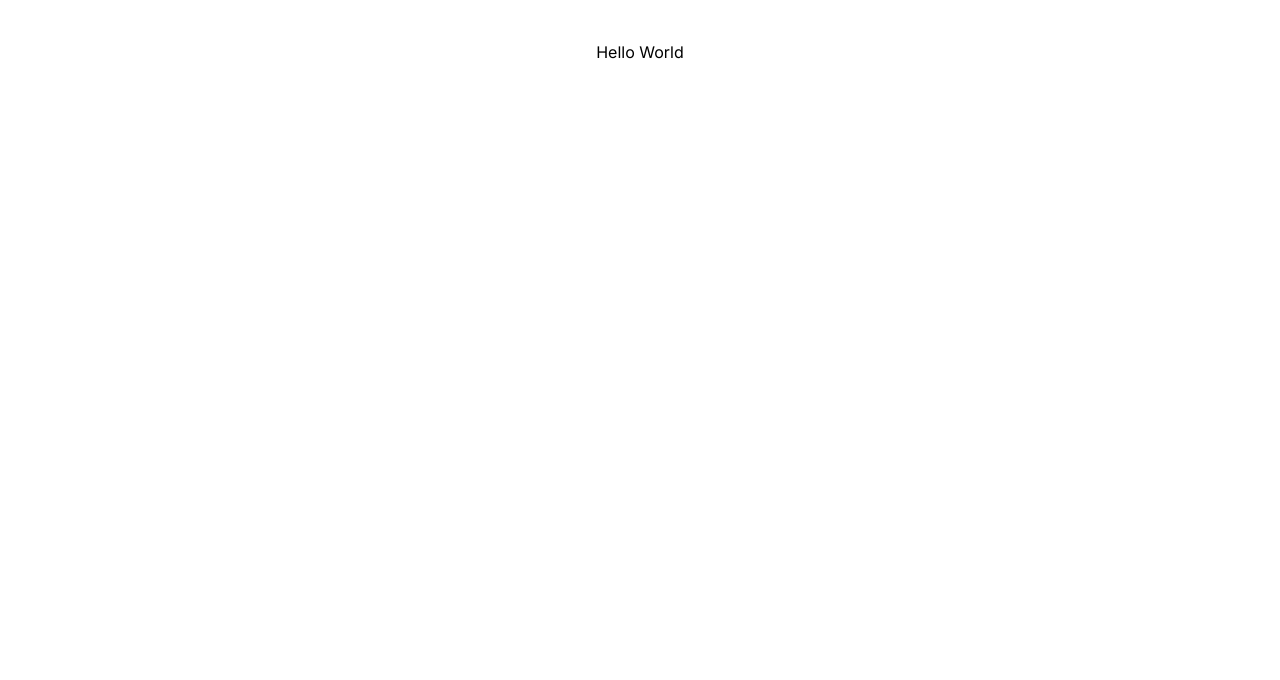
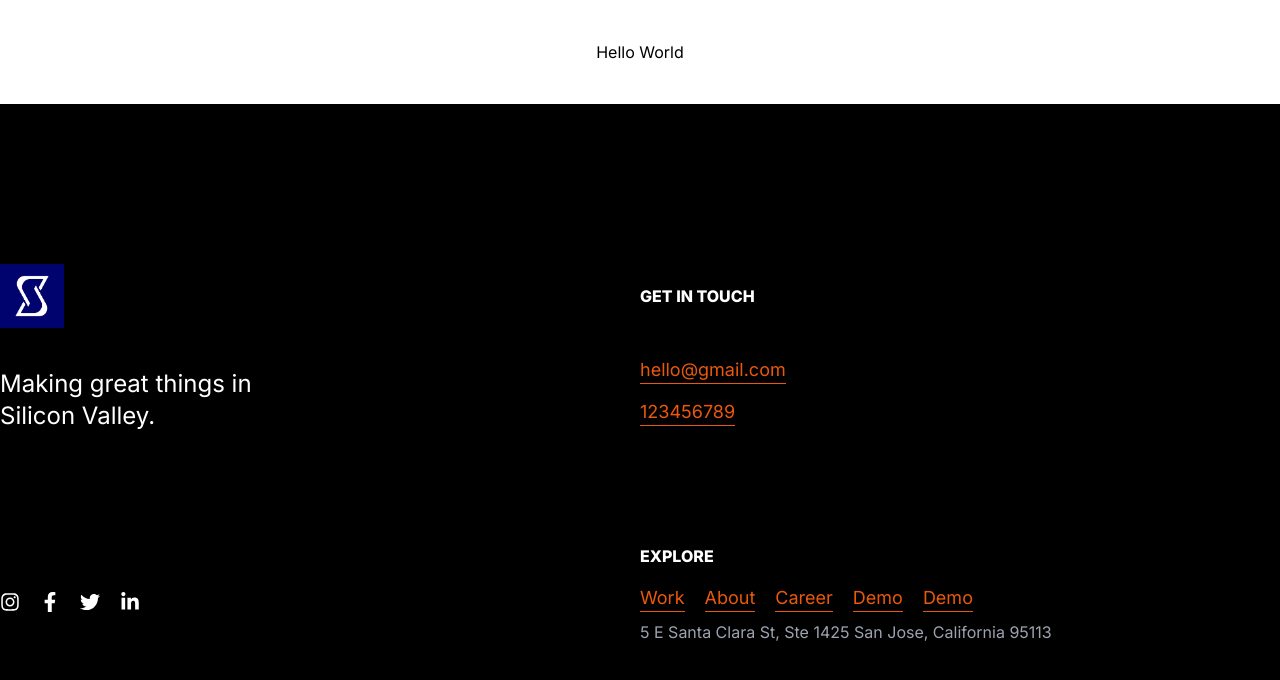
Before and after one commit to FahimHasan683031/webiZoone-, a Next.js app: page /helloworld in a window 1280 px wide. Shown: the top 680 px of the page. Built offline with nearby package versions, Linux system fonts and the light colour scheme.

Commit message:
implement the footer

```diff
--- /dev/null
+++ b/app/components/common/animatedButton/index.jsx
@@ -0,0 +1,15 @@
+import Link from 'next/link';
+import React from 'react';
+
+const AnimatedButton = ({ text, link, textColor }) => {
+    return (
+        <div className='relative group inline-block overflow-hidden'>
+            <Link href={`${link ? link : '/'} `}>
+                <button className={`text-lg mt-2 ${textColor}`}>{text}</button>
+            </Link>
+            <div className='w-full absolute bottom-0 left-0 border-b border-1 border-orange-600 hover:transition duration-1000 transform group-hover:w-full group-hover:translate-x-full'></div>
+        </div>
+    );
+};
+
+export default AnimatedButton;
--- /dev/null
+++ b/app/components/footer/index.jsx
@@ -0,0 +1,58 @@
+"use client"
+import Image from 'next/image';
+import React from 'react';
+import logo from '@/public/logo.jpg'
+import { FaFacebookF } from "react-icons/fa";
+import { FaInstagram } from "react-icons/fa";
+import { FaTwitter } from "react-icons/fa";
+import { FaLinkedinIn } from "react-icons/fa";
+import AnimatedButton from '../common/animatedButton';
+
+const FooterComponent = () => {
+
+    return (
+        <footer className='h-[700px] bg-black text-white'>
+            <div className='max-w-7xl mx-auto py-40 grid grid-cols-2'>
+                <div>
+                    <Image className='w-16' src={logo} alt='logo' />
+                    <p className='mt-10 text-2xl w-1/2'>Making great things in Silicon Valley.</p>
+
+                    <div className='mt-40 flex gap-5'>
+                        <FaInstagram className="text-xl my-auto" />
+                        <FaFacebookF className="text-xl my-auto" />
+                        <FaTwitter className="text-xl my-auto" />
+                        <FaLinkedinIn className="text-xl my-auto" />
+                    </div>
+                </div>
+
+                <div className='mt-5'>
+                    <p className='font-extrabold uppercase'>GET IN TOUCH</p>
+
+                    <div className='mt-10'>
+                        <AnimatedButton text={"hello@gmail.com"} link={''} textColor={"text-orange-600"} />
+
+                        <br />
+                        <AnimatedButton text={"123456789"} link={''} textColor={"text-orange-600"} />
+
+                    </div>
+                    {/* <button className='border-b border-orange-600 text-lg mt-5 text-orange-600  hover:border-orange-600 hover:transition duration-2000 transform hover:translate-x-10'>123456789</button> */}
+
+                    <div className='mt-28'>
+                        <p className='font-extrabold uppercase'>Explore</p>
+                        <div className='flex gap-5 mt-2'>
+                            <AnimatedButton text={"Work"} link={''} textColor={"text-orange-600"} />
+                            <AnimatedButton text={"About"} link={''} textColor={"text-orange-600"} />
+                            <AnimatedButton text={"Career"} link={''} textColor={"text-orange-600"} />
+                            <AnimatedButton text={"Demo"} link={''} textColor={"text-orange-600"} />
+                            <AnimatedButton text={"Demo"} link={''} textColor={"text-orange-600"} />
+                        </div>
+
+                        <p className='mt-2 text-gray-400'>5 E Santa Clara St, Ste 1425 San Jose, California 95113</p>
+                    </div>
+                </div>
+            </div>
+        </footer>
+    );
+};
+
+export default FooterComponent;
--- a/app/layout.js
+++ b/app/layout.js
@@ -1,5 +1,6 @@
 import { Inter } from "next/font/google";
 import "./globals.css";
+import FooterComponent from "./components/footer";
 
 const inter = Inter({ subsets: ["latin"] });
 
@@ -14,6 +15,8 @@ export default function RootLayout({ children }) {
       <body className={inter.className}>
 
         {children}
+
+        <FooterComponent />
         </body>
     </html>
   );
--- a/app/page.js
+++ b/app/page.js
@@ -5,7 +5,7 @@ import { error } from "console";
 export default function Home() {
 
   return (
-    <main className="relative">
+    <main className="">
       <Link className="my-10 text-center p-2 bg-blue-600" href={"/helloworld"}>
         Hello World
       </Link>
--- a/package.json
+++ b/package.json
@@ -12,7 +12,8 @@
     "gsap": "^3.12.5",
     "next": "14.2.3",
     "react": "^18",
-    "react-dom": "^18"
+    "react-dom": "^18",
+    "react-icons": "^5.2.1"
   },
   "devDependencies": {
     "@types/node": "20.12.12",
```
Also changed, not shown: public/logo.jpg (added), 1 other file (tests, documents, lock files or other folders).
